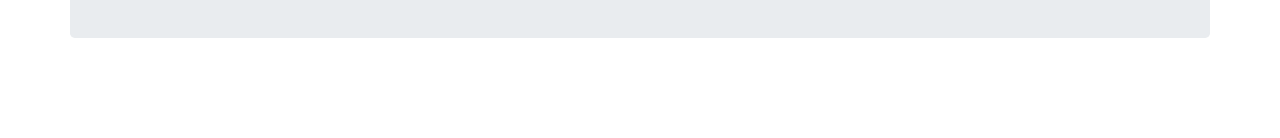
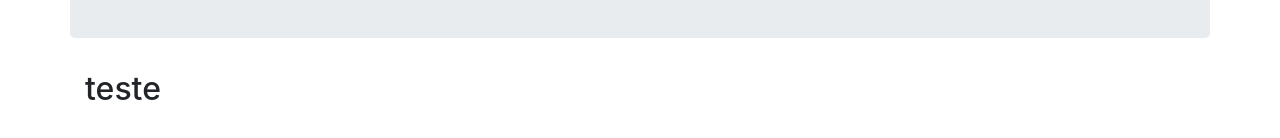
Before and after one commit to jussimar/ExemplositeAzure, a plain HTML site: page index.html in a window 1280 px wide. Shown: the part 362-500 px from the top of the page. Drawn offline with nearby package versions, Linux system fonts and the light colour scheme.

Commit message:
segundo envio

```diff
--- a/index.html
+++ b/index.html
@@ -18,6 +18,11 @@
                 <a class="btn btn-primary btn-lg" href="#" role="button">Learn more</a>
               </div>
         </div>
+        <div class="row">
+            <div class="col-12">
+                <h2>teste</h2>
+            </div>
+        </div>
     </div>
 </body>
 </html>
```
